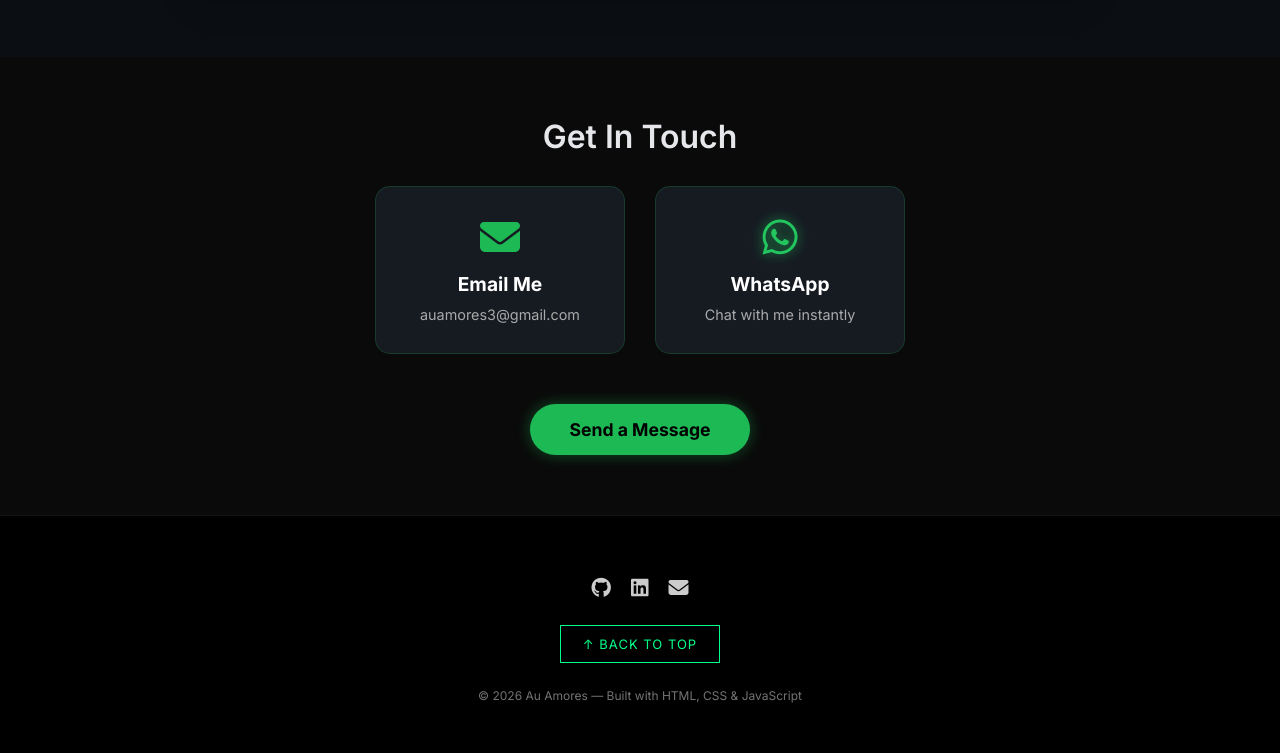
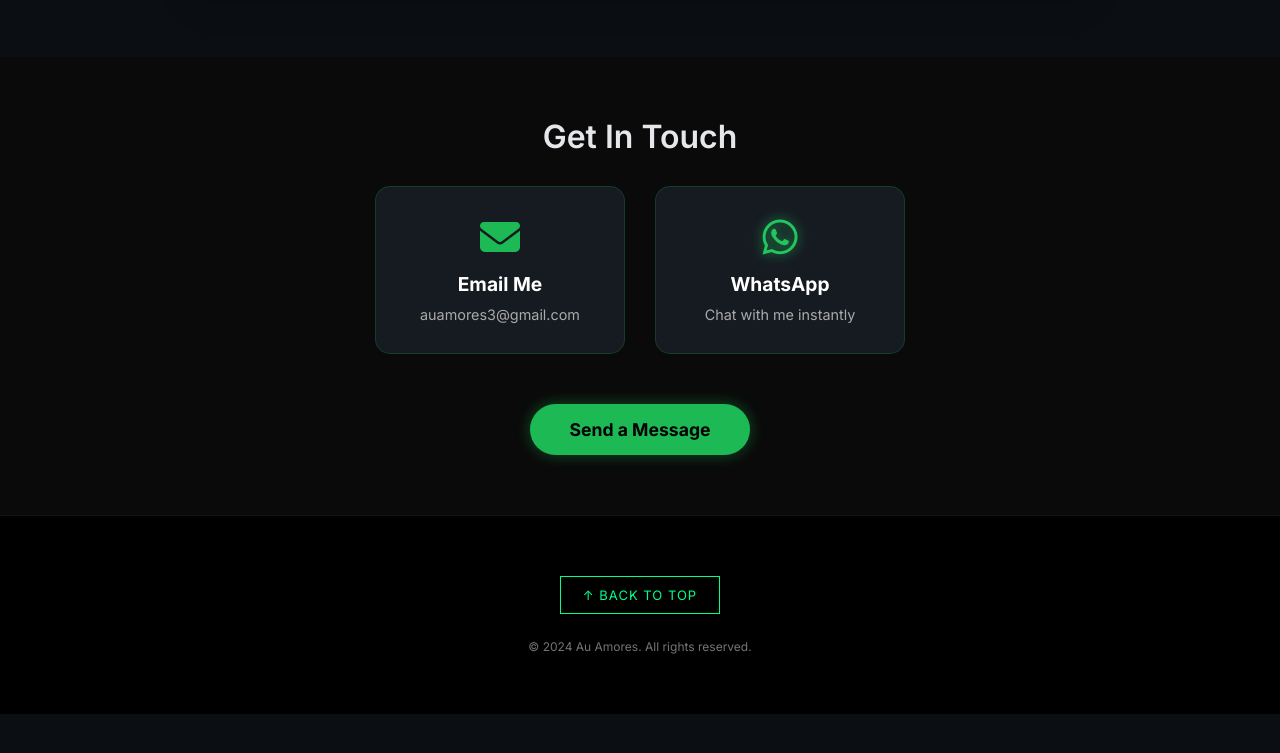
Before and after one commit to ares-coding/auamores-portfolio, a website: page index.html in a window 1280 px wide. Shown: the part 5207-5960 px from the top of the page. After the commit the page ends 5921 px from the top, so only its background shows below. Drawn offline with nearby package versions, Linux system fonts and the light colour scheme.

Commit message:
Refine contact section and footer layout

```diff
--- a/index.html
+++ b/index.html
@@ -68,7 +68,7 @@
     <a href="mailto:auamores3@gmail.com">
         <i class="fas fa-envelope"></i>
     </a>
-    <a href="https://wa.me/639764086111" target="_blank" rel="noopener noreferrer">
+    <a href="https://wa.me/639751873912" target="_blank" rel="noopener noreferrer">
   <i class="fab fa-whatsapp"></i>
 </a>
 
@@ -641,19 +641,13 @@ Handled email correspondence, scheduling, and record management.</p>
 
 <footer class="site-footer">
 
-  <div class="footer-icons">
-    <a href="https://github.com/ares-coding" target="_blank"><i class="fab fa-github"></i></a>
-    <a href="https://www.linkedin.com/in/au-amores" target="_blank"><i class="fab fa-linkedin"></i></a>
-    <a href="mailto:auamores3@gmail.com"><i class="fas fa-envelope"></i></a>
-  </div>
-
   <button id="backToTop" class="back-to-top" type="button">
   ↑ BACK TO TOP
 </button>
 
 
   <p class="footer-text">
-    © 2026 Au Amores — Built with HTML, CSS & JavaScript
+    © 2024 Au Amores. All rights reserved.
   </p>
 
 </footer>
--- a/style.nocomments.css
+++ b/style.nocomments.css
@@ -3284,3 +3284,7 @@ section {
   font-size: 12px;
   opacity: 0.5;
 }
+
+#contact {
+  padding-bottom: 60px; /* from maybe 100px */
+}
```
